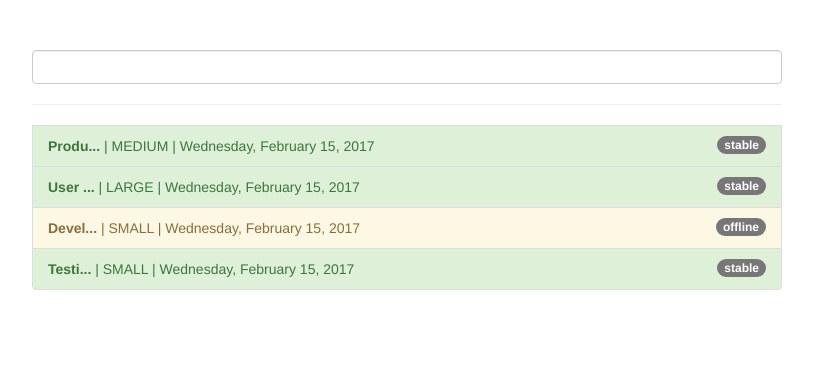
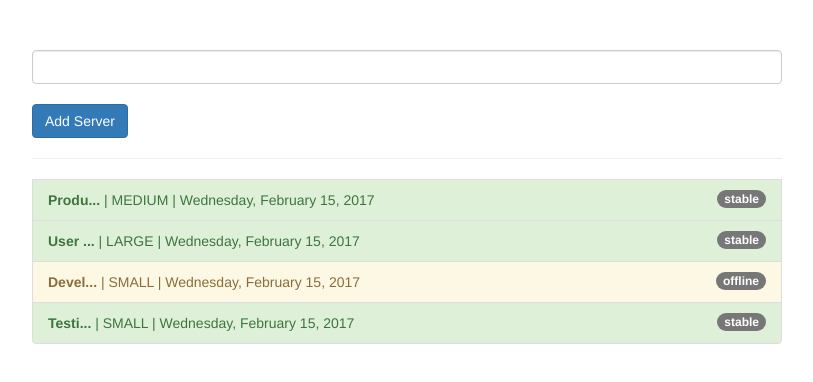
Before and after one commit to doug-newton/angular-udemy-course-project, an Angular app: page / in a window 1280 px wide. Shown: the top 382 px of the page, without its empty margins (233-1046 px from the left). Built offline with nearby package versions, Linux system fonts and the light colour scheme.

Commit message:
add button to add server - already-piped items do not update!

```diff
--- a/src/app/app.component.html
+++ b/src/app/app.component.html
@@ -3,6 +3,8 @@
     <div class="col-xs-12 col-sm-10 col-md-8 col-sm-offset-1 col-md-offset-2">
       <ul class="list-group">
         <input type="text" name="filterValue" [(ngModel)]="filterValue" class="form-control">
+        <br>
+        <button (click)="onAddServer()" class="btn btn-primary" type="button">Add Server</button>
         <hr>
         <li
           class="list-group-item"
--- a/src/app/app.component.ts
+++ b/src/app/app.component.ts
@@ -35,6 +35,7 @@ export class AppComponent {
       started: new Date(2017, 1, 15)
     }
   ];
+
   getStatusClasses(server: {instanceType: string, name: string, status: string, started: Date}) {
     return {
       'list-group-item-success': server.status === 'stable',
@@ -42,4 +43,15 @@ export class AppComponent {
       'list-group-item-danger': server.status === 'critical'
     };
   }
+
+  onAddServer() {
+    this.servers.push(
+      {
+        instanceType: 'small',
+        name: 'New Server',
+        status: 'stable',
+        started: new Date(2017, 1, 15)
+      }
+    )
+  }
 }
```
